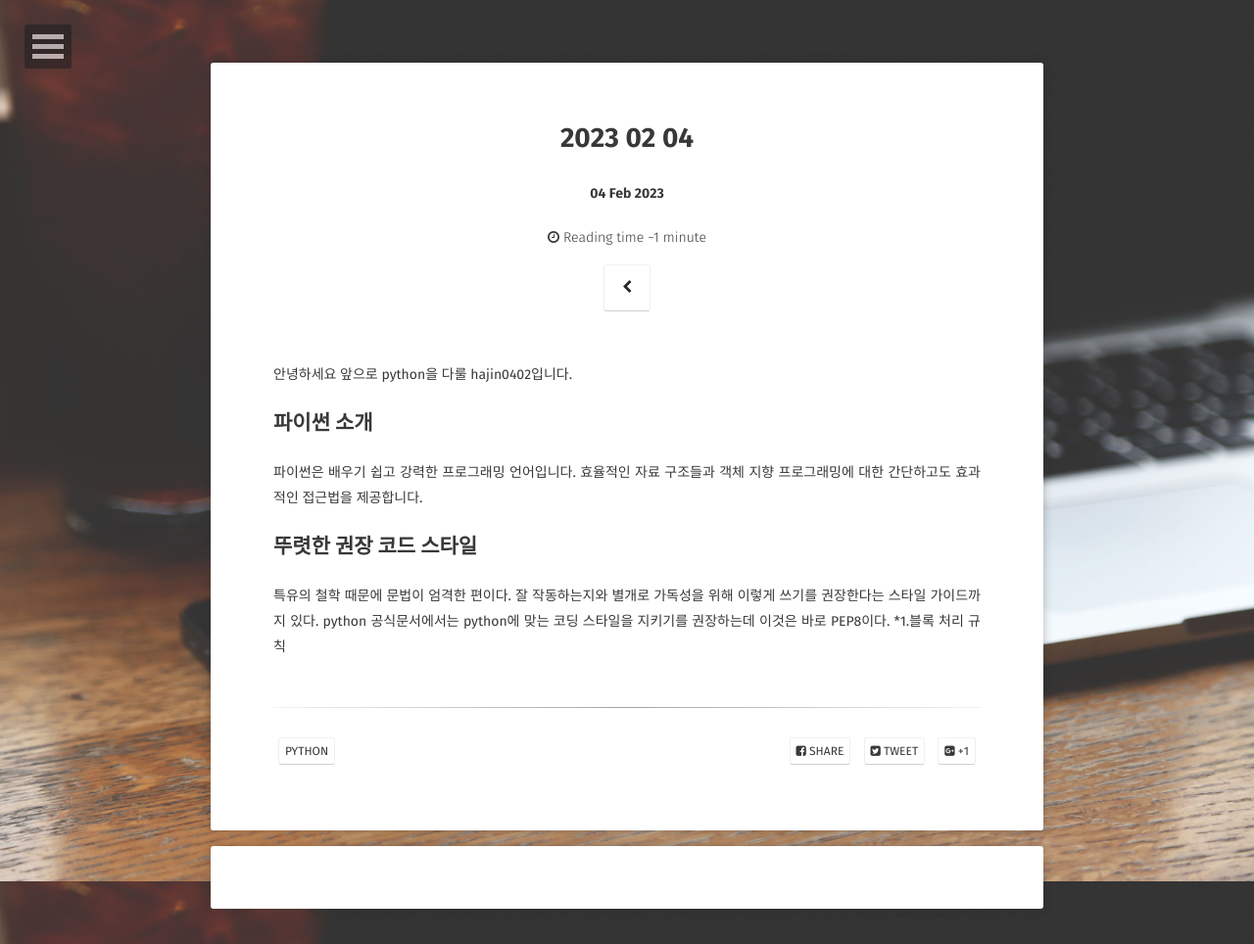
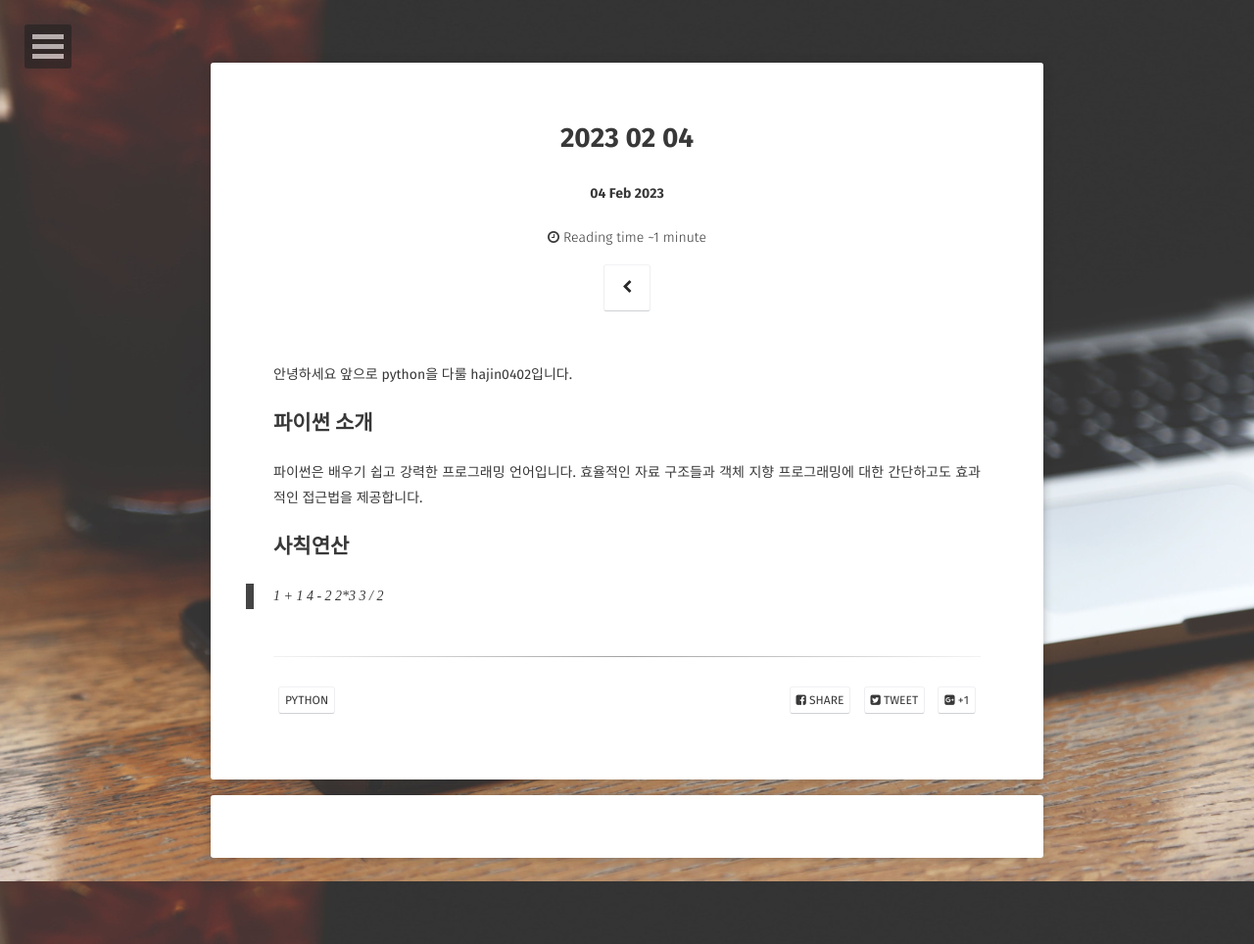
Before and after one commit to hajin0402/hajin0402.github.com, a Jekyll site: the page built from _posts/2023-02-04-readability-post.md, in a window 1280 px wide. Shown: the whole page at 98% size. Built offline with Jekyll 4.4.1, drawn with Linux system fonts in a browser that asks for light colours; some web fonts are replaced; comment, search, counter and statistics services are not loaded.

Commit message:
Update 2023-02-04-readability-post.md

```diff
--- a/_posts/2023-02-04-readability-post.md
+++ b/_posts/2023-02-04-readability-post.md
@@ -14,7 +14,9 @@ comments: true
 파이썬은 배우기 쉽고 강력한 프로그래밍 언어입니다.
 효율적인 자료 구조들과 객체 지향 프로그래밍에 대한 간단하고도 효과적인 접근법을 제공합니다.
 
-## 뚜렷한 권장 코드 스타일
+## 사칙연산
 
-특유의 철학 때문에 문법이 엄격한 편이다. 잘 작동하는지와 별개로 가독성을 위해 이렇게 쓰기를 권장한다는 스타일 가이드까지 있다. python 공식문서에서는 python에 맞는 코딩 스타일을 지키기를 권장하는데 이것은 바로 PEP8이다.
-*1.블록 처리 규칙
+>1 + 1
+4 - 2
+2*3
+3 / 2
```
